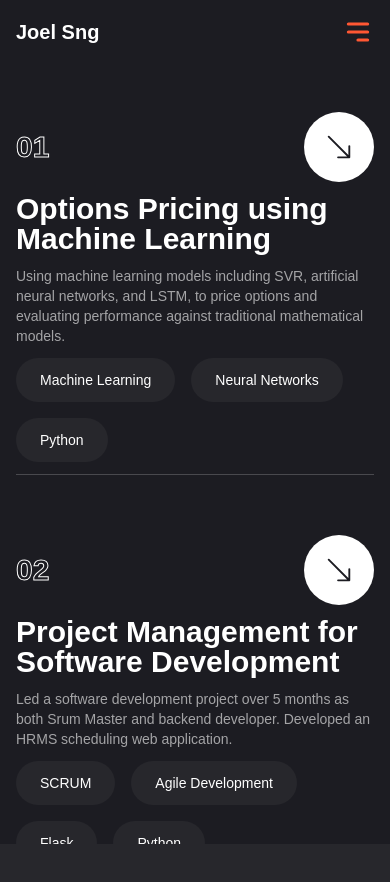
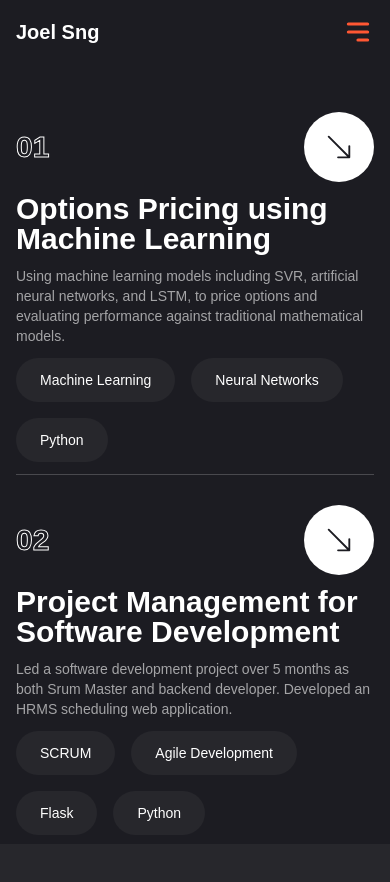
Before and after one commit to JoelSngZhenWei/portfolio_joel, a Next.js app in the folder portfolio_joel_1/: page /projects in a window 390 px wide. Shown: the top 882 px of the page. Built offline with nearby package versions, Linux system fonts and the light colour scheme.

Commit message:
testing vercel deployment

```diff
--- a/portfolio_joel_1/app/projects/page.tsx
+++ b/portfolio_joel_1/app/projects/page.tsx
@@ -43,7 +43,7 @@ export default function Projects() {
             opacity: 1,
             transition: { delay: 2.4, duration: 0.4, ease: "easeIn" }
           }}
-          className="grid grid-cols-1 md:grid-cols-2 gap-[60px]"
+          className="grid grid-cols-1 md:grid-cols-2 gap-[30px] xl:gap-[60px]"
         >
           {projects.map((project, index) => {
             return (
```
